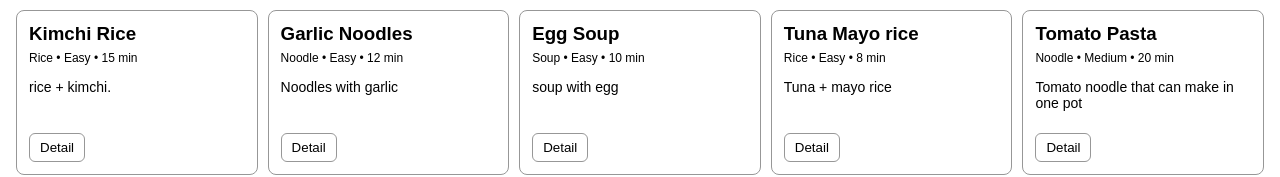
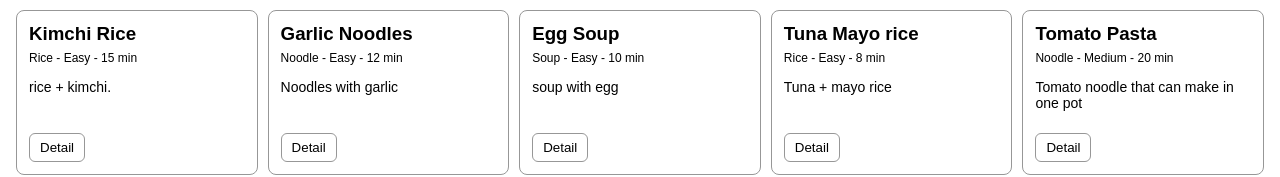
Before and after one commit to Yewon316/CGT390-Project, a React (Vite) app: page / in a window 1280 px wide. Shown: the part 179-356 px from the top of the page. Built offline with nearby package versions, Linux system fonts and the light colour scheme.

Commit message:
first commit

```diff
--- a/src/App.jsx
+++ b/src/App.jsx
@@ -4,7 +4,7 @@ import Filters from "./components/Filters.jsx";
 import List from "./components/List.jsx"
 
 
-// Sample data
+// Sample data(will add more later)
 const recipes = [
   { id: 1, title: "Kimchi Rice", category: "Rice", difficulty: "Easy", time: 15,
     summary: "rice + kimchi. " },
--- a/src/components/RecipeCard.jsx
+++ b/src/components/RecipeCard.jsx
@@ -7,8 +7,8 @@ function RecipeCard(props) {
       <h3 className="title">{r.title}</h3>
       <div className="meta">
         <span>{r.category}</span>
-        <span> • {r.difficulty}</span>
-        <span> • {r.time} min</span>
+        <span> - {r.difficulty}</span>
+        <span> - {r.time} min</span>
       </div>
       <p className="desc">{r.summary}</p>
       <button onClick={function(){ alert("Not yet"); }}>Detail</button>
```
